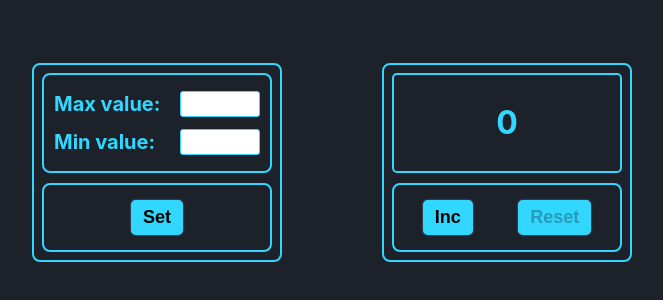
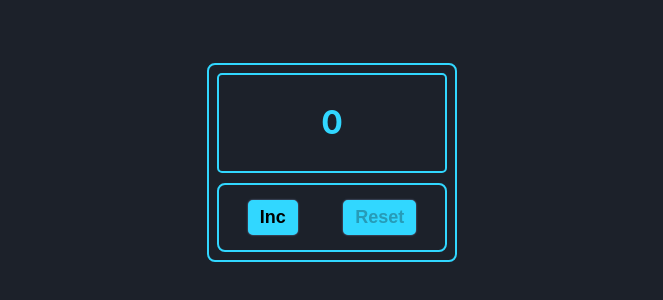
Before and after one commit to arslanbekast/counter-app, a React (Create React App) app: page / in a window 1280 px wide. Shown: the part 238-538 px from the top of the page, without its empty margins (308-971 px from the left). Built offline with nearby package versions, Linux system fonts and the light colour scheme.

Commit message:
Refactoring Counter component

```diff
--- a/src/components/Counter/Counter.css
+++ b/src/components/Counter/Counter.css
@@ -1,68 +1,6 @@
-.counterBox {
-    display: flex;
-    gap: 100px;
-}
-
 .counter {
     padding: 8px;
     border: 2px solid #31d7ff;
     border-radius: 8px;
     width: 250px;
 }
-.settings {
-    padding: 8px;
-    border: 2px solid #31d7ff;
-    border-radius: 8px;
-    width: 250px;
-}
-.valuesBox {
-    padding: 10px;
-    border: 2px solid #31d7ff;
-    border-radius: 8px;
-    height: 100px;
-    display: flex;
-    flex-direction: column;
-    justify-content: space-around;
-    margin-bottom: 10px;
-}
-.valueBox {
-    display: flex;
-    justify-content: space-between;
-    align-items: center;
-    color: #31d7ff;
-    font-size: 20px;
-    font-weight: 700;
-}
-.valueBox input{
-    width: 80px;
-    text-align: center;
-    border: 1px solid #31d7ff;
-    outline: #31d7ff;
-    border-radius: 3px;
-    padding: 5px;
-    font-size: 12px;
-    font-weight: bold;
-}
-.btnBox {
-
-}
-.btn-group {
-    padding: 15px 10px;
-    border-radius: 8px;
-    border: 2px solid #31d7ff;
-    display: flex;
-    justify-content: space-around;
-    align-items: center;
-}
-.btn-group button + button {
-    margin-left: 8px;
-}
-.btn-group button {
-    border: 2px solid #31d7ff;
-    background-color: #31d7ff;
-    padding: 5px 10px;
-    font-size: 18px;
-    font-weight: 700;
-    border-radius: 5px;
-    box-shadow: 0 0 2px #768ab1;
-}
--- a/src/components/Counter/Counter.tsx
+++ b/src/components/Counter/Counter.tsx
@@ -2,7 +2,6 @@ import React, {useState} from 'react';
 import './Counter.css'
 import {Scoreboard} from "../Scoreboard/Scoreboard";
 import {Buttons} from "../Buttons/Buttons";
-import {Button} from "../Button/Button";
 
 export const Counter = () => {
 
@@ -15,25 +14,6 @@ export const Counter = () => {
     const resetCount = () => setCount(minCount)
 
     return (
-        <div className="counterBox">
-
-            <div className="settings">
-                <div className='valuesBox'>
-                    <div className="valueBox">
-                        <span>Max value:</span>
-                        <input type="number" />
-                    </div>
-                    <div className="valueBox">
-                        <span>Min value:</span>
-                        <input type="number" />
-                    </div>
-                </div>
-                <div className="btn-group">
-                    <Button title='Set' callback={()=>{}}/>
-                </div>
-            </div>
-
-
         <div className='counter'>
             <Scoreboard count={count} maxCount={maxCount}/>
             <Buttons count={count}
@@ -42,7 +22,6 @@ export const Counter = () => {
                      incCount={incCount}
                      resetCount={resetCount}/>
         </div>
-        </div>
 
     );
 };
```
Lines whose indentation alone changed are shown as unchanged.
